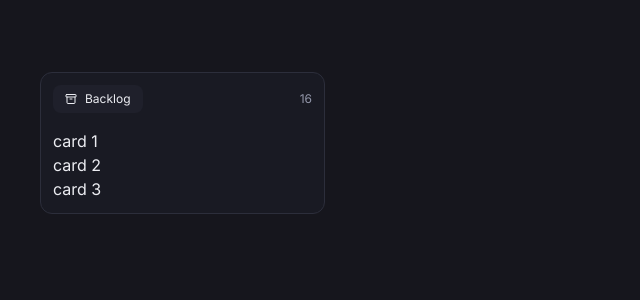
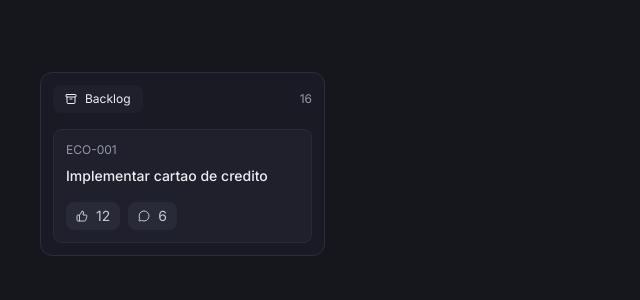
Before and after one commit to Edu-2de/next-learning, a Next.js app: page / in a window 1280 px wide. Shown: the top 300 px of the page, without its empty margins (0-640 px from the left). Built offline with nearby package versions, Linux system fonts and the light colour scheme.

Commit message:
feat: Add button component, fix: Rename card components in card component

```diff
--- a/src/app/page.tsx
+++ b/src/app/page.tsx
@@ -1,5 +1,12 @@
-import { ArchiveIcon } from "lucide-react";
+import {
+  ArchiveIcon,
+  MessageCircleIcon,
+  ThumbsDownIcon,
+  ThumbsUpIcon,
+} from "lucide-react";
 import { Section } from "@/components/section";
+import { Card } from "@/components/card";
+import { Button } from "@/components/button";
 
 export default function Home() {
   return (
@@ -18,9 +25,23 @@
           </Section.Header>
 
           <Section.Content>
-            <div>card 1</div>
-            <div>card 2</div>
-            <div>card 3</div>
+            <Card.Root>
+              <Card.Header>
+                <Card.Number>ECO-001</Card.Number>
+                <Card.Title>Implementar cartao de credito</Card.Title>
+              </Card.Header>
+              <Card.Footer>
+                <Button>
+                  <ThumbsUpIcon className="size-3" />
+                  <span className="text-sm">12</span>
+                </Button>
+
+                <Button>
+                  <MessageCircleIcon className="size-3" />
+                  <span className="text-sm">6</span>
+                </Button>
+              </Card.Footer>
+            </Card.Root>
           </Section.Content>
         </Section.Root>
       </main>
--- /dev/null
+++ b/src/components/button.tsx
@@ -0,0 +1,23 @@
+import { ComponentProps } from "react";
+import { twMerge } from "tailwind-merge";
+
+export interface ButtonProps extends ComponentProps<"button"> {}
+
+export const Button = ({
+  className,
+  type = "button",
+  ...props
+}: ButtonProps) => {
+  return (
+    <button
+      type={type}
+      className={twMerge(
+        "text-navy-100 flex items-center gap-2 rounded-lg px-2.5 py-1 bg-navy-600 cursor-pointer",
+        "hover:bg-navy-500 transition-colors duration-150",
+        "outline-none focus-visible:ring-2 focus-visible:ring-navy-400 focus-visible:ring-offset-2 focus-visible:ring-offset-navy-950",
+        className,
+      )}
+      {...props}
+    />
+  );
+};
--- a/src/components/card.tsx
+++ b/src/components/card.tsx
@@ -1,13 +1,16 @@
 import { ComponentProps } from "react";
 import { twMerge } from "tailwind-merge";
 
-interface CardRootProps extends ComponentProps<"div"> {}
+interface CardRootProps extends ComponentProps<"a"> {}
 
 export const CardRoot = ({ className, ...props }: CardRootProps) => {
   return (
-    <div
+    <a
+      href="/"
       className={twMerge(
-        "bg-navy-800 rounded-xl border-[0.5px] border-navy-500 pt-3 flex flex-col gap-1",
+        "bg-navy-700 border-[0.5px] border-navy-600 p-3 space-y-4 rounded-lg block",
+        "hover:bg-navy-600/50 hover:border-r-navy-500 transition-colors duration-150",
+        "outline-none focus-visible:ring-2 focus-visible:ring-navy-400 focus-visible:ring-offset-2 focus-visible:ring-offset-navy-950",
         className,
       )}
       {...props}
@@ -19,10 +22,7 @@
 
 export const CardHeader = ({ className, ...props }: CardHeaderProps) => {
   return (
-    <div
-      className={twMerge("flex items-center justify-between px-3", className)}
-      {...props}
-    />
+    <div className={twMerge("flex flex-col gap-2", className)} {...props} />
   );
 };
 
@@ -30,38 +30,23 @@
 
 export const CardTitle = ({ className, ...props }: CardTitleProps) => {
   return (
-    <span
-      className={twMerge(
-        "bg-navy-700 rounded-lg px-3 py-1.5 flex items-center gap-2 text-xs",
-        className,
-      )}
-      {...props}
-    />
+    <span className={twMerge("text-sm font-medium", className)} {...props} />
   );
 };
 
-interface CardIssueCountProps extends ComponentProps<"span"> {}
+interface CardNumberProps extends ComponentProps<"span"> {}
 
-export const CardIssueCount = ({
-  className,
-  ...props
-}: CardIssueCountProps) => {
+export const CardNumber = ({ className, ...props }: CardNumberProps) => {
   return (
     <span className={twMerge("text-xs text-navy-200", className)} {...props} />
   );
 };
 
-interface CardContentProps extends ComponentProps<"div"> {}
+interface CardFooterProps extends ComponentProps<"div"> {}
 
-export const CardContent = ({ className, ...props }: CardContentProps) => {
+export const CardFooter = ({ className, ...props }: CardFooterProps) => {
   return (
-    <div
-      className={twMerge(
-        "felx flex-col gap-2.5 overflow-y-scroll p-3",
-        className,
-      )}
-      {...props}
-    />
+    <div className={twMerge("flex items-center gap-2", className)} {...props} />
   );
 };
 
@@ -69,6 +54,6 @@
   Root: CardRoot,
   Header: CardHeader,
   Title: CardTitle,
-  IssueContent: CardIssueCount,
-  Content: CardContent,
+  Number: CardNumber,
+  Footer: CardFooter,
 };
```
